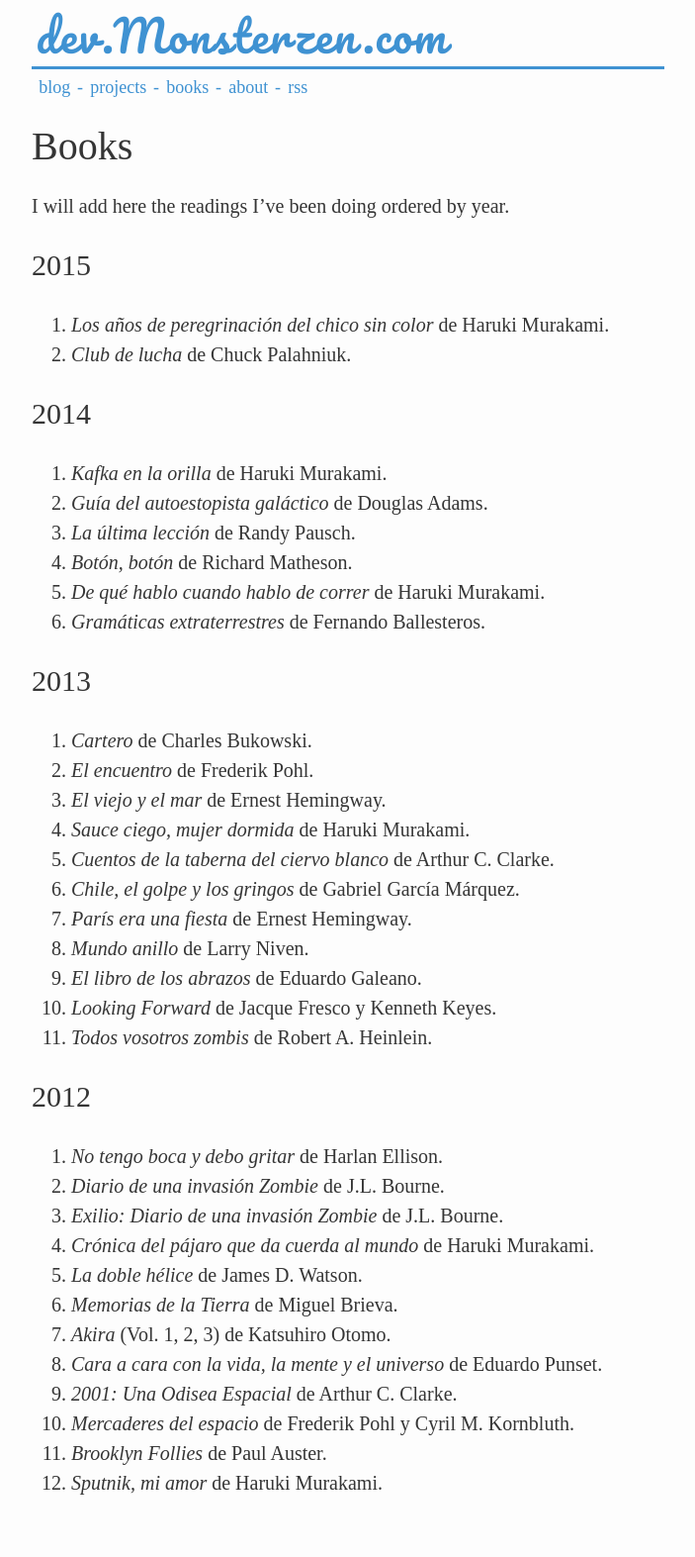
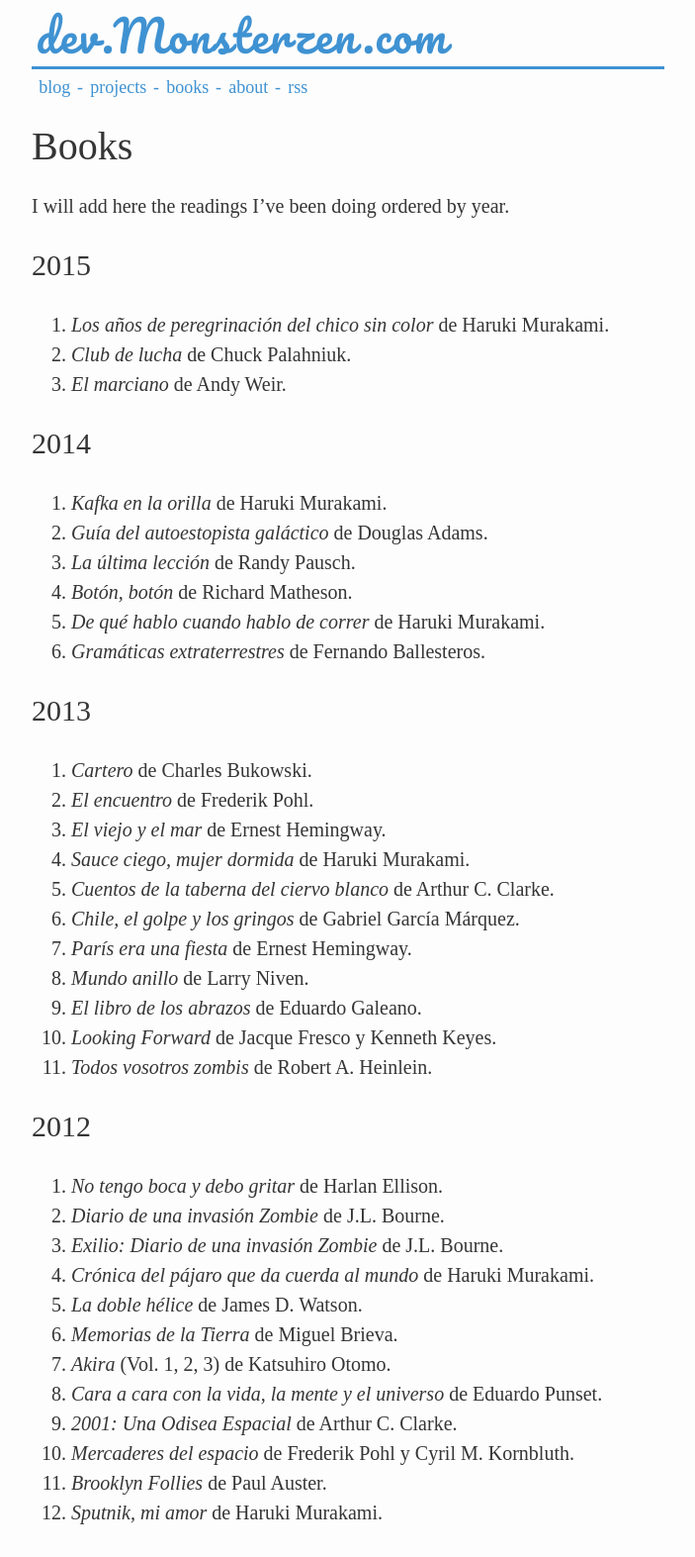
Before and after one commit to jfcalvo/jfcalvo.github.com, a Jekyll site: the page built from books.markdown, in a window 1280 px wide. Shown: the whole page at 99% size, without its empty margins (288-991 px from the left). Built offline with Jekyll 4.4.1, drawn with Linux system fonts in a browser that asks for light colours; some web fonts are replaced; before the commit the page ends 1543 px from its top, so only the background shows below that.

Commit message:
Add El Marciano to books

```diff
--- a/books.markdown
+++ b/books.markdown
@@ -12,6 +12,7 @@ I will add here the readings I've been doing ordered by year.
 
 1. *Los años de peregrinación del chico sin color* de Haruki Murakami.
 2. *Club de lucha* de Chuck Palahniuk.
+3. *El marciano* de Andy Weir.
 
 ## 2014
 
```
